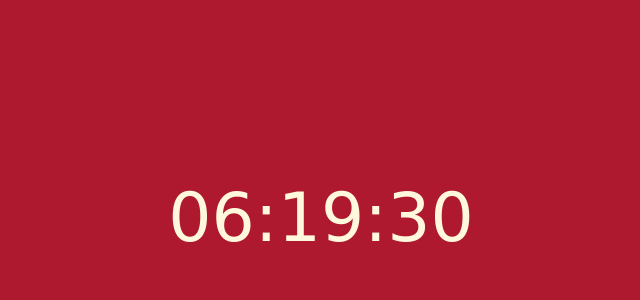
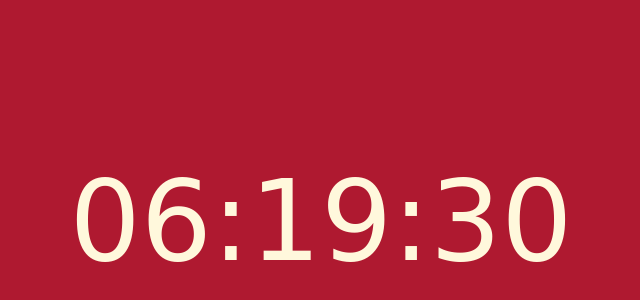
Before and after one commit to afadhil/colorClock, a plain HTML site: page index.html in a window 1280 px wide. Shown: the part 188-488 px from the top of the page, without its empty margins (319-959 px from the left). Drawn offline with Linux system fonts and the light colour scheme; a web font is replaced by a local one.

Commit message:
Edit size directly

```diff
--- a/index.html
+++ b/index.html
@@ -28,8 +28,8 @@ html, body {
   text-align: center;
   position: relative;
   top: 50%;
-  font-size: 68px;
-  margin-top: -34px;
+  font-size: 7em;
+  margin-top: -.5em;
   color: cornsilk;
   font-family: 'Germania One', cursive;C
 }
```
